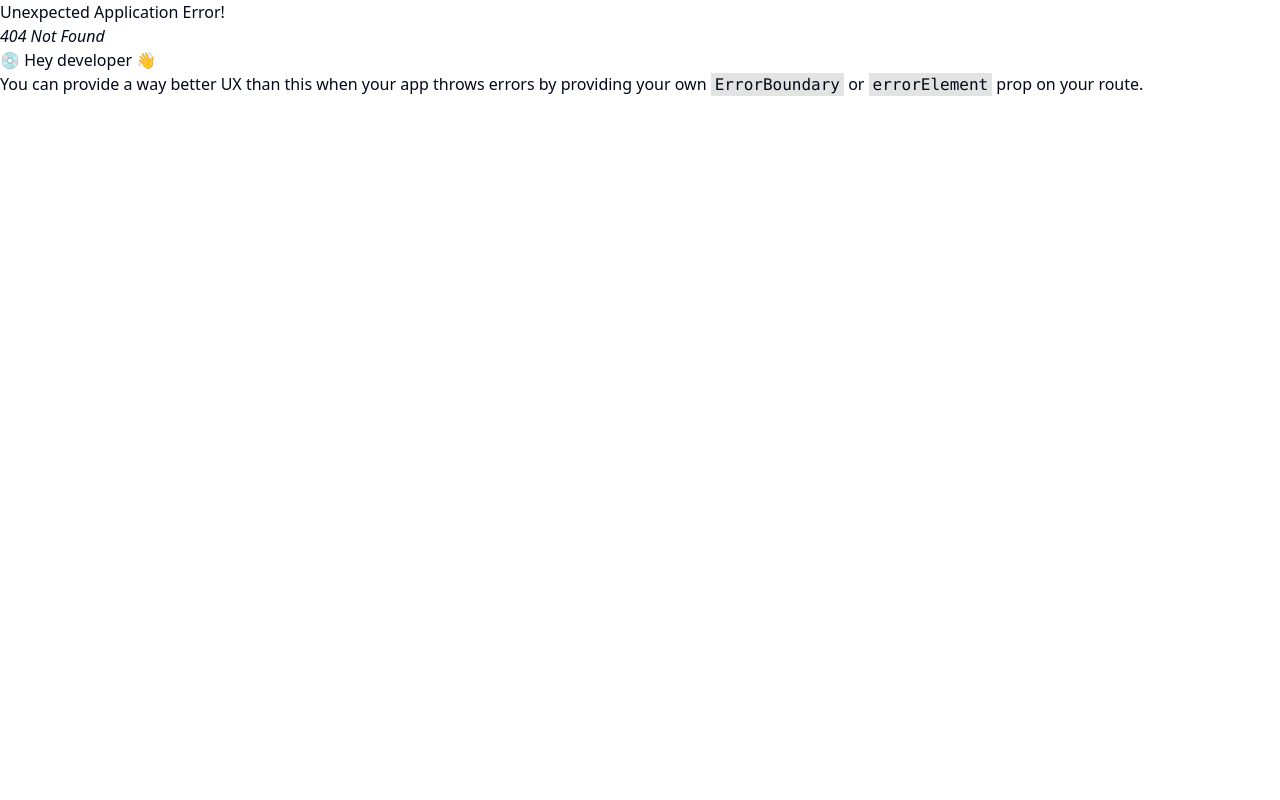
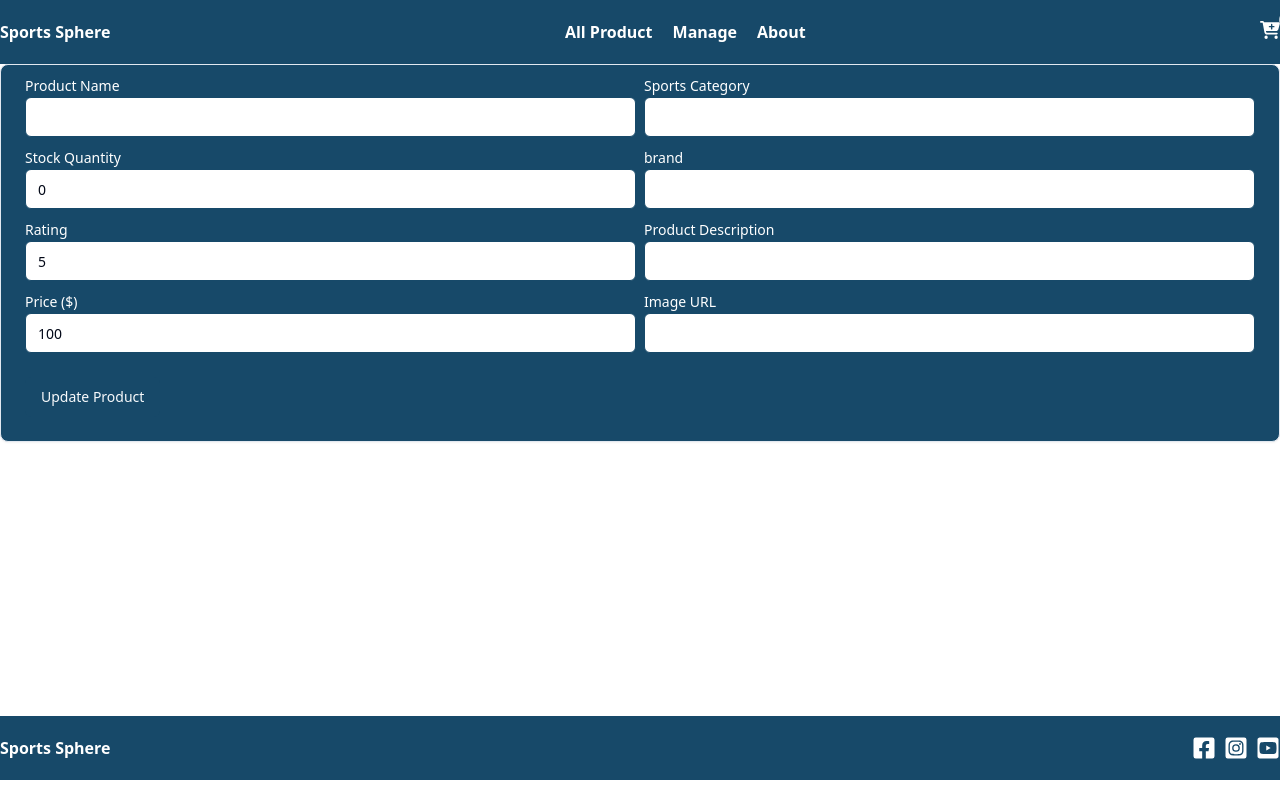
Before and after one commit to ShariarNiaj05/Sports-Sphere-Client, a React (Vite) app: page /update/1 in a window 1280 px wide. Before the commit this address had no page. Built offline with nearby package versions, Linux system fonts and the light colour scheme.

Commit message:
update product routes added

```diff
--- /dev/null
+++ b/src/components/custom/UpdateProduct.tsx
@@ -0,0 +1,143 @@
+import { useState } from "react";
+import { Button } from "../ui/button";
+import { Card, CardContent, CardFooter } from "../ui/card";
+import { Input } from "../ui/input";
+import { Label } from "../ui/label";
+import { useAddProductMutation } from "@/redux/api/baseApi";
+import { toast } from "sonner";
+
+const UpdateProduct = () => {
+  const [productName, setProductName] = useState<string>("");
+  const [sportsCategory, setSportsCategory] = useState<string>("");
+  const [stockQuantity, setStockQuantity] = useState<number>(0);
+  const [brand, setBrand] = useState<string>("");
+  const [rating, setRating] = useState<number>(5);
+  const [productDescription, setProductDescription] = useState<string>("");
+  const [price, setPrice] = useState<number>(100);
+  const [image, setImage] = useState<string>("");
+
+  const [addProduct] = useAddProductMutation();
+
+  const handleForm = async (e: React.FormEvent<HTMLFormElement>) => {
+    e.preventDefault();
+
+    const payload = {
+      productName,
+      sportsCategory,
+      stockQuantity,
+      brand,
+      rating,
+      productDescription,
+      price,
+      image,
+    };
+    console.log("payload:", payload);
+    const result = await addProduct(payload);
+    console.log(result);
+    if (result?.error) {
+      toast.error("Failed to add product");
+    }
+    toast.success("Product added successfully");
+  };
+
+  return (
+    <form onSubmit={handleForm}>
+      <Card>
+        <CardContent className="space-y-2">
+          {/* product name and sports category  */}
+          <div className="flex gap-2 w-full mt-2">
+            <div className="w-1/2">
+              <Label htmlFor="current">Product Name</Label>
+              <Input
+                id="productName"
+                type="text"
+                value={productName}
+                onChange={(e) => setProductName(e.target.value)}
+              />
+            </div>
+            <div className="w-1/2">
+              <Label htmlFor="new">Sports Category</Label>
+              <Input
+                id="sportsCategory"
+                type="text"
+                value={sportsCategory}
+                onChange={(e) => setSportsCategory(e.target.value)}
+              />
+            </div>
+          </div>
+
+          {/* stock quantity and brand  */}
+          <div className="flex gap-2 w-full mt-2">
+            <div className="w-1/2">
+              <Label htmlFor="new">Stock Quantity</Label>
+              <Input
+                id="stockQuantity"
+                type="number"
+                value={stockQuantity}
+                onChange={(e) => setStockQuantity(parseFloat(e.target.value))}
+              />
+            </div>
+            <div className="w-1/2">
+              <Label htmlFor="current">brand</Label>
+              <Input
+                id="brand"
+                type="text"
+                value={brand}
+                onChange={(e) => setBrand(e.target.value)}
+              />
+            </div>
+          </div>
+
+          {/* rating and product description  */}
+          <div className="flex gap-2 w-full mt-2">
+            <div className="w-1/2">
+              <Label htmlFor="new">Rating</Label>
+              <Input
+                id="rating"
+                type="number"
+                value={rating}
+                onChange={(e) => setRating(parseFloat(e.target.value))}
+              />
+            </div>
+            <div className="w-1/2">
+              <Label htmlFor="current">Product Description</Label>
+              <Input
+                id="productDescription"
+                type="text"
+                value={productDescription}
+                onChange={(e) => setProductDescription(e.target.value)}
+              />
+            </div>
+          </div>
+
+          {/* price and image url  */}
+          <div className="flex gap-2 w-full mt-2">
+            <div className="w-1/2">
+              <Label htmlFor="new">Price ($)</Label>
+              <Input
+                id="price"
+                type="number"
+                value={price}
+                onChange={(e) => setPrice(parseFloat(e.target.value))}
+              />
+            </div>
+            <div className="w-1/2">
+              <Label htmlFor="current">Image URL</Label>
+              <Input
+                id="image"
+                type="text"
+                value={image}
+                onChange={(e) => setImage(e.target.value)}
+              />
+            </div>
+          </div>
+        </CardContent>
+        <CardFooter>
+          <Button>Update Product</Button>
+        </CardFooter>
+      </Card>
+    </form>
+  );
+};
+
+export default UpdateProduct;
--- a/src/routes/index.tsx
+++ b/src/routes/index.tsx
@@ -1,3 +1,4 @@
+import UpdateProduct from "@/components/custom/UpdateProduct";
 import MainLayout from "@/layout/MainLayout";
 import About from "@/pages/About";
 import AllProduct from "@/pages/AllProduct";
@@ -32,6 +33,10 @@ const router = createBrowserRouter([
         element: <SingleProduct />,
       },
       {
+        path: "update/:id",
+        element: <UpdateProduct />,
+      },
+      {
         path: "/category/:sportsCategory",
         element: <SportsCategory />,
       },
```
